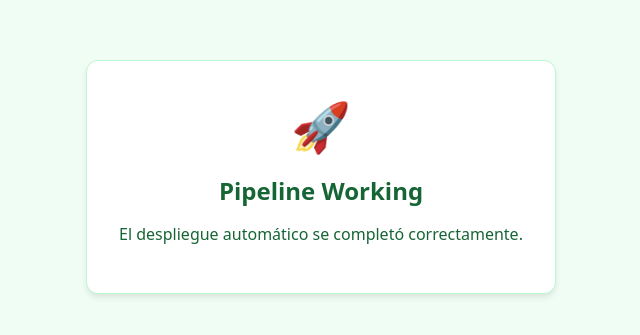
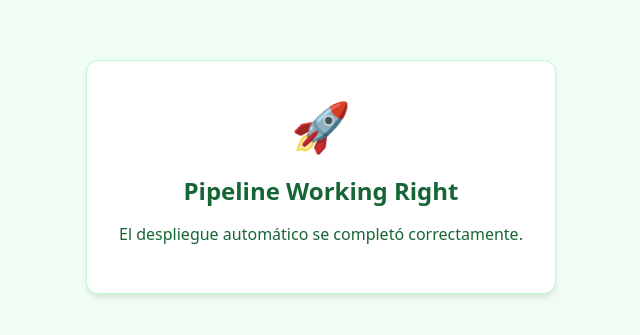
Before and after one commit to OrganizacionDePruebaTest/project-template, a website: page index.html in a window 1280 px wide. Shown: the part 223-558 px from the top of the page, without its empty margins (319-959 px from the left). Drawn offline with Linux system fonts and the light colour scheme.

Commit message:
update: index.html

```diff
--- a/index.html
+++ b/index.html
@@ -36,7 +36,7 @@
 <body>
     <div class="card">
         <div class="status-icon">🚀</div>
-        <h1>Pipeline Working</h1>
+        <h1>Pipeline Working Right</h1>
         <p>El despliegue automático se completó correctamente.</p>
     </div>
 </body>
```
